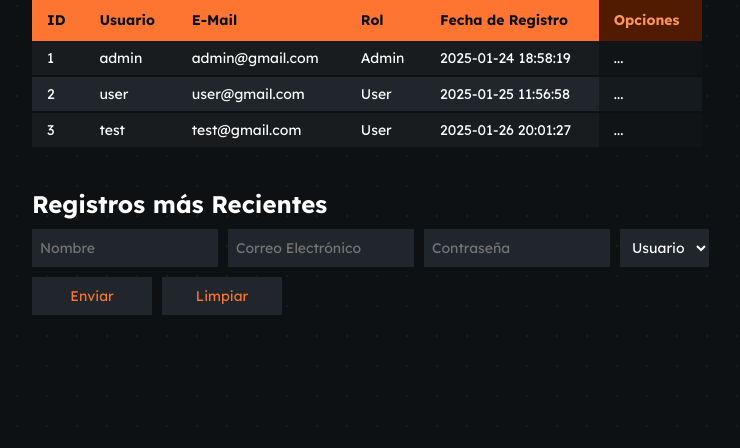
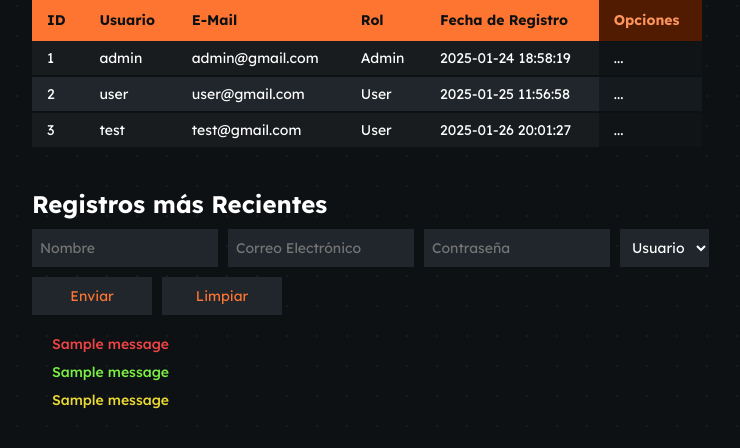
Before and after one commit to ElHeyne/ProyectoFinalTS, a Flask app: page /admin-panel/users in a window 1280 px wide. Shown: the part 279-727 px from the top of the page, without its empty margins (28-768 px from the left). Run offline with Flask 3, Linux system fonts and the light colour scheme; a user stored in the database is signed in; tables that the repository leaves empty hold one stand-in row (values such as "Sample post"); one stand-in notice (Sample message) is shown.

Commit message:
Añadir Usuarios Funcional en admin_users
Ahora es posible añadir usuarios en el formulario de admin_users y recibir mensajes de estado.

```diff
--- a/src/app.py
+++ b/src/app.py
@@ -214,6 +214,51 @@
     return redirect(url_for("login"))
 
 
+@app.route("/admin-panel/users/add-user", methods=["POST", "GET"])
+def admin_panel_users_add_user():
+    template = "admin_users.html"  # Default Template
+    context = {"error_message": None, "success_message": None}  # Default Mensaje
+
+    if request.method == 'POST':
+        user = Users(user_name=request.form['txtUserName'],
+                     user_email=request.form['txtEmail'].lower(),
+                     role_id=int(request.form['txtRole']))
+
+        # Crear hash contraseña
+        try:
+            user.user_password = (request.form['txtPassword'])
+        except Exception as e:
+            print(e)
+            flash("Error Proceso Hashing", "error")
+            return redirect(url_for("admin_panel_users"))
+
+        # Revisar correo unico
+        try:
+            mail = request.form['txtEmail'].lower()
+
+            if user.verify_mail(mail):
+                flash("E-Mail Existente", "error")
+                return redirect(url_for("admin_panel_users"))
+        except Exception as e:
+            print(e)
+            flash("Error Validar Mail", "error")
+            return redirect(url_for("admin_panel_users"))
+
+        print(user)
+        db.session.add(user)
+
+        try:
+            db.session.commit()
+            flash("Usuario Creado", "success")
+            return redirect(url_for("admin_panel_users"))
+
+        except Exception as e:
+            print(e)
+            flash("Error Inesperado", "error")
+            return redirect(url_for("admin_panel_users"))
+
+    return render_template(template, **context)
+
 # Definimos un bucle if main para ejecutar la web
 if __name__ == '__main__':
     db.Base.metadata.create_all(db.engine)
--- a/src/static/forms.css
+++ b/src/static/forms.css
@@ -51,3 +51,26 @@
         background-color: var(--bgray-1);
         font-weight: 800;
     }
+
+.general-form-message{
+    font-size: 14px;
+    font-weight: 500;
+    padding: 10px 0 0 20px;
+    opacity: 1;
+}
+.general-form-message.error{
+    color: var(--error-red);
+}
+
+.general-form-message.success{
+    color: var(--success-green);
+}
+
+.general-form-message.warning{
+    color: var(--warning-yellow);
+}
+
+.general-form-message.hide{
+    opacity: 0;
+    visibility: hidden;
+}
--- a/src/templates/admin_users.html
+++ b/src/templates/admin_users.html
@@ -106,10 +106,10 @@
     <section class="container-type-1 flex-container">
         <article class="no-margin">
             <h2>Registros más Recientes</h2>
-            <form action="#" class="table-form-type-1">
+            <form action="/admin-panel/users/add-user" method="POST" class="table-form-type-1">
                 <fieldset class="flex-container">
                     <section>
-                        <input type="text" id="name_input" placeholder="Nombre" name="txtEmail" required autocomplete="off">
+                        <input type="text" id="name_input" placeholder="Nombre" name="txtUserName" required autocomplete="off">
                     </section>
                     <section>
                         <input type="email" id="email_input" placeholder="Correo Electrónico" name="txtEmail" required autocomplete="off">
@@ -134,8 +134,52 @@
                         </section>
                     </section>
                 </fieldset>
+                <fieldset>
+                    <section id="error-message" class="general-form-message error">
+                        {% with messages = get_flashed_messages(category_filter=["error"]) %}
+                            {% if messages %}
+                                {% for message in messages %}
+                                  {{ message }}
+                                {% endfor %}
+                            {% endif %}
+                        {% endwith %}
+                    </section>
+                    <section id="success-message" class="general-form-message success">
+                        {% with messages = get_flashed_messages(category_filter=["success"]) %}
+                            {% if messages %}
+                                {% for message in messages %}
+                                  {{ message }}
+                                {% endfor %}
+                            {% endif %}
+                        {% endwith %}
+                    </section>
+                    <section id="warning-message" class="general-form-message warning">
+                        {% with messages = get_flashed_messages(category_filter=["warning"]) %}
+                            {% if messages %}
+                                {% for message in messages %}
+                                  {{ message }}
+                                {% endfor %}
+                            {% endif %}
+                        {% endwith %}
+                    </section>
+                </fieldset>
             </form>
         </article>
     </section>
+
+    <script>
+        function hideMessage(id) {
+            const element = document.getElementById(id);
+            if (element && element.innerText.trim() !== "") {
+                setTimeout(() => {
+                    element.classList.add('hide');
+                }, 10000);
+            }
+        }
+
+        hideMessage('error-message');
+        hideMessage('success-message');
+        hideMessage('warning-message');
+    </script>
 </body>
 </html>
```
Also changed, not shown: src/database/main.db.
